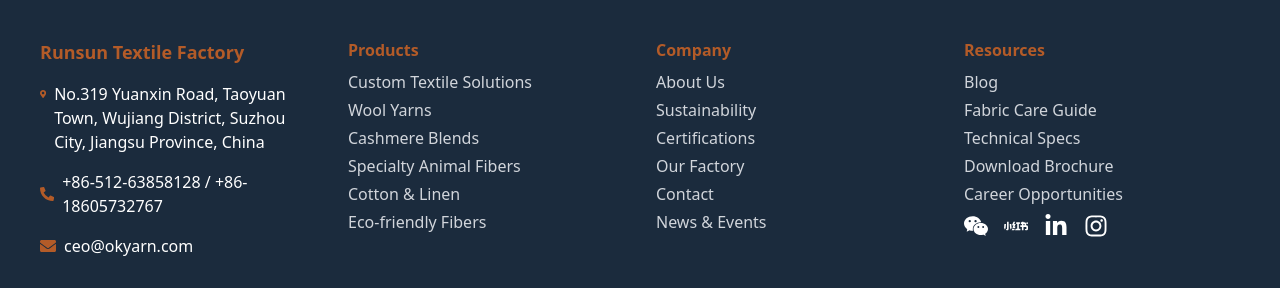
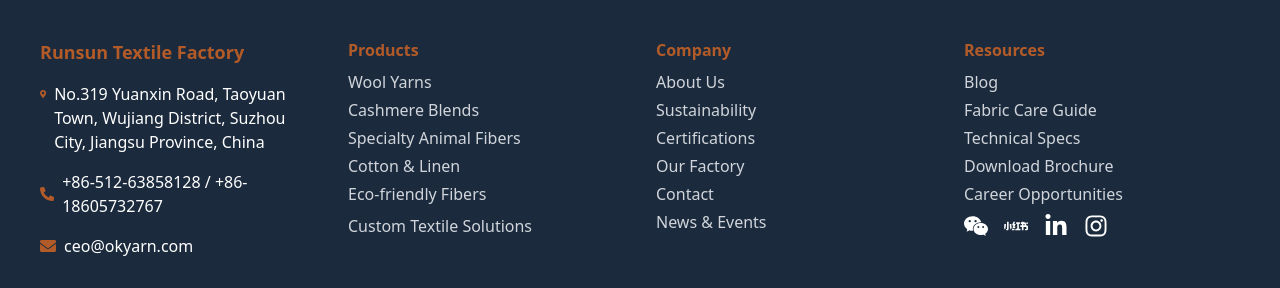
Before and after one commit to salmanfursi/runsun-wujiang-f, a React (Vite) app: page /contact in a window 1280 px wide. Shown: the part 2077-2365 px from the top of the page. Built offline with nearby package versions, Linux system fonts and the light colour scheme.

Commit message:
wihtout the 3 zip and images all done

```diff
--- a/src/components/footer.tsx
+++ b/src/components/footer.tsx
@@ -10,7 +10,8 @@
 import { useTranslation } from "react-i18next";
 
 export default function Footer() {
-  const { t } = useTranslation();
+  const { t, i18n } = useTranslation();
+  const isChinese = i18n.resolvedLanguage?.startsWith('zh') ?? i18n.language.startsWith('zh');
   return (
     <footer className="bg-[#1b2b3d] text-white py-12">
       <div className="max-w-7xl mx-auto px-6 md:px-10 grid grid-cols-1 md:grid-cols-4 gap-8">
@@ -42,8 +43,11 @@
         <div className="space-y-2">
           <h4 className="text-[#b35b28] font-semibold">{t('footer.products.title')}</h4>
           <ul className="space-y-1 text-gray-300">
-            {['customSolutions', 'woolYarns', 'cashmereBlends', 'specialtyAnimalFibers', 'cottonLinen', 'ecoFibers'].map(key => <li key={key}>{t('footer.products.' + key)}</li>)}
+            {['woolYarns', 'cashmereBlends', 'specialtyAnimalFibers', 'cottonLinen', 'ecoFibers'].map(key => <li key={key}>{t('footer.products.' + key)}</li>)}
           </ul>
+          <div className="space-y-1 text-gray-300">
+            <p>{t(isChinese ? 'footer.products.customSolutionsChinese' : 'footer.products.customSolutionsEnglish')}</p>
+          </div>
         </div>
 
         {/* --- COMPANY --- */}
--- a/src/locales/en.json
+++ b/src/locales/en.json
@@ -12,8 +12,8 @@
     "language": "Language"
   },
   "heroSection": {
-    "title": "Craftsmanship Persists, Yarn Splendor Blooms.",
-    "subtitle": "Runsun Textile",
+    "title": "Runsun Textile",
+    "subtitle": "Craftsmanship Persists, Yarn Splendor Blooms.",
     "viewProducts": "View Products",
     "alt1": "Factory View 1",
     "alt2": "Factory View 2",
@@ -337,8 +337,7 @@
       }
     },
     "newest": "Latest color cards",
-    "older": "Previous color cards",
-    "orderNote": "The color cards at the top are new. Scroll down to view the older color cards below."
+    "older": "Previous color cards"
   },
   "footer": {
     "company": {
@@ -362,7 +361,9 @@
       "customSolutions": "Custom Textile Solutions",
       "woolYarns": "Wool Yarns",
       "cashmereBlends": "Cashmere Blends",
-      "specialtyAnimalFibers": "Specialty Animal Fibers"
+      "specialtyAnimalFibers": "Specialty Animal Fibers",
+      "customSolutionsChinese": "定制纺织品解决方案",
+      "customSolutionsEnglish": "Custom Textile Solutions"
     },
     "resources": {
       "title": "Resources",
--- a/src/locales/types.ts
+++ b/src/locales/types.ts
@@ -238,6 +238,8 @@
       ecoFibers: string;
       recycledMaterials: string;
       customSolutions: string;
+      customSolutionsChinese: string;
+      customSolutionsEnglish: string;
     };
     resources: {
       title: string;
--- a/src/locales/zh.json
+++ b/src/locales/zh.json
@@ -12,8 +12,8 @@
     "language": "语言"
   },
   "heroSection": {
-    "title": "润循匠心 昌绽纱彩",
-    "subtitle": "润昌纺织",
+    "title": "润昌纺织",
+    "subtitle": "润循匠心 昌绽纱彩",
     "viewProducts": "查看产品",
     "alt1": "工厂视图1",
     "alt2": "工厂视图2",
@@ -337,8 +337,7 @@
       }
     },
     "newest": "最新色卡",
-    "older": "往期色卡",
-    "orderNote": "顶部为最新色卡，向下滚动可查看往期色卡。"
+    "older": "往期色卡"
   },
   "footer": {
     "company": {
@@ -362,7 +361,9 @@
       "customSolutions": "定制纺织品解决方案",
       "woolYarns": "羊毛纱线",
       "cashmereBlends": "羊绒混纺",
-      "specialtyAnimalFibers": "特殊动物纤维"
+      "specialtyAnimalFibers": "特殊动物纤维",
+      "customSolutionsChinese": "定制纺织品解决方案",
+      "customSolutionsEnglish": "Custom Textile Solutions"
     },
     "resources": {
       "title": "资源",
--- a/src/pages/colorcard.tsx
+++ b/src/pages/colorcard.tsx
@@ -259,7 +259,6 @@
         </div>
       </section>
       <div className="relative -mt-6 mx-auto w-fit rounded-full bg-white px-8 py-3 shadow-md font-medium text-[#b35b28]">{t("colorCard.tabs.colorCards")}</div>
-      <p className="text-center px-6 mt-8 text-gray-600">{t("colorCard.orderNote")}</p>
       <section aria-label={t("colorCard.newest")}><h2 className="sr-only">{t("colorCard.newest")}</h2><CardGrid items={getBaseCards(t)} onCardClick={handleCardClick} /></section>
       <section aria-label={t("colorCard.older")}><h2 className="sr-only">{t("colorCard.older")}</h2><CardGrid items={getEColorCards(t)} onCardClick={handleCardClick} /></section>
       <PDFModal
--- a/src/pages/companyCulture.tsx
+++ b/src/pages/companyCulture.tsx
@@ -19,7 +19,7 @@
 import globalExhibition6 from "../assets/client/global-exhibition-6.png";
 import globalExhibition7 from "../assets/client/global-exhibition-7.png";
 
-const cooperationImages = [cooperation1, cooperation2, cooperation3, cooperation4];
+const cooperationImages = [cooperation1, cooperation2, cooperation4, cooperation3];
 const exhibitions = [globalExhibition1, globalExhibition2, globalExhibition3, globalExhibition4, globalExhibition5, globalExhibition6, globalExhibition7];
 export default function CompanyCulture() {
   const { t } = useTranslation();
```
